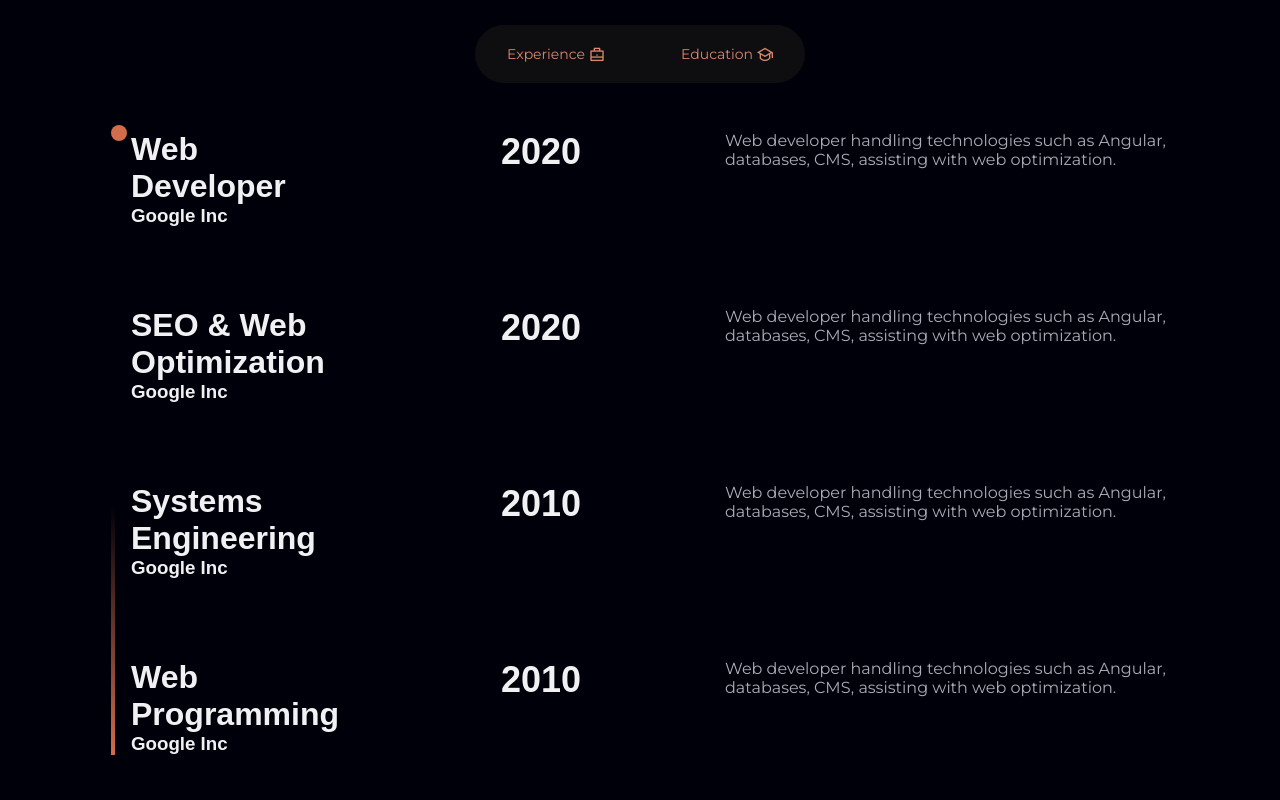
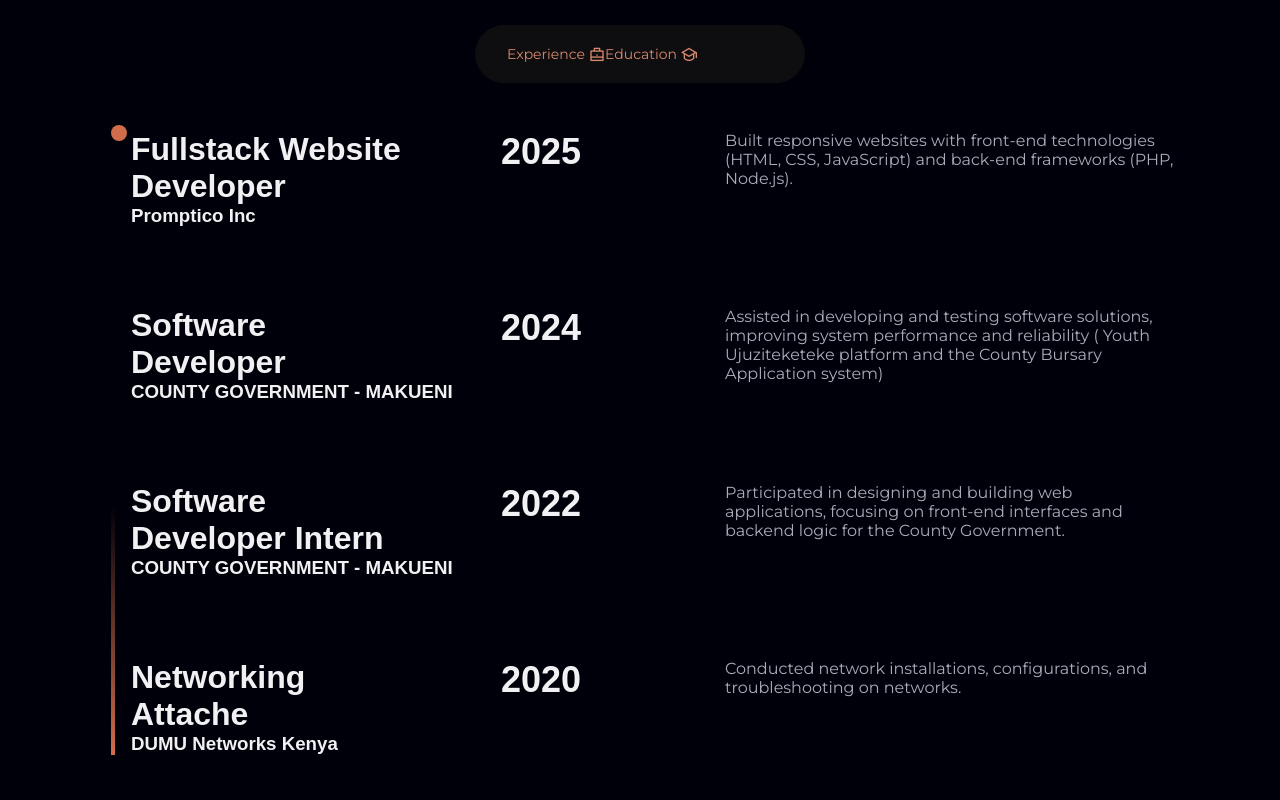
Before and after one commit to cretamusicsoftware/portfolio-one, a plain HTML site: page index.html in a window 1280 px wide. Shown: the part 3060-3860 px from the top of the page. Drawn offline with nearby package versions, Linux system fonts and the light colour scheme; a web font is replaced by a local one.

Commit message:
experince seo

```diff
--- a/assets/css/styles.css
+++ b/assets/css/styles.css
@@ -597,7 +597,6 @@ img {
   padding: 1.25rem 2rem;
   border-radius: 4rem;
   display: flex;
-  justify-content: space-between;
 }
 .work__button {
   background: none;
@@ -1031,7 +1030,7 @@ img {
     width: 220px;
     height: 220px;
   }
-  /* .work__container {
+  .work__container {
     grid-template-columns: 600px;
   }
   .work__area {
@@ -1046,7 +1045,7 @@ img {
     left: 0;
     right: 0;
     margin-inline: auto;
-  } */
+  }
   .services__container {
     grid-template-columns: repeat(2, 350px);
     align-items: flex-start;
--- a/index.html
+++ b/index.html
@@ -318,16 +318,16 @@
                 <div class="work__data">
                   <div>
                     <h1 class="work__title">
-                      Web <br />
+                      Fullstack Website <br />
                       Developer
                     </h1>
-                    <h3 class="work_subtitle">Google Inc</h3>
+                    <h3 class="work_subtitle">Promptico Inc</h3>
                   </div>
-                  <h2 class="work__year">2020</h2>
+                  <h2 class="work__year">2025</h2>
                 </div>
                 <p class="work__description">
-                  Web developer handling technologies such as Angular,
-                  databases, CMS, assisting with web optimization.
+                  Built responsive websites with front-end technologies (HTML,
+                  CSS, JavaScript) and back-end frameworks (PHP, Node.js).
                 </p>
               </div>
 
@@ -335,16 +335,18 @@
                 <div class="work__data">
                   <div>
                     <h1 class="work__title">
-                      SEO & Web <br />
-                      Optimization
+                      Software <br />
+                      Developer
                     </h1>
-                    <h3 class="work_subtitle">Google Inc</h3>
+                    <h3 class="work_subtitle">COUNTY GOVERNMENT - MAKUENI</h3>
                   </div>
-                  <h2 class="work__year">2020</h2>
+                  <h2 class="work__year">2024</h2>
                 </div>
                 <p class="work__description">
-                  Web developer handling technologies such as Angular,
-                  databases, CMS, assisting with web optimization.
+                  Assisted in developing and testing software solutions,
+                  improving system performance and reliability ( Youth
+                  Ujuziteketeke platform and the County Bursary Application
+                  system)
                 </p>
               </div>
 
@@ -352,16 +354,17 @@
                 <div class="work__data">
                   <div>
                     <h1 class="work__title">
-                      Systems <br />
-                      Engineering
+                      Software <br />
+                      Developer Intern
                     </h1>
-                    <h3 class="work_subtitle">Google Inc</h3>
+                    <h3 class="work_subtitle">COUNTY GOVERNMENT - MAKUENI</h3>
                   </div>
-                  <h2 class="work__year">2010</h2>
+                  <h2 class="work__year">2022</h2>
                 </div>
                 <p class="work__description">
-                  Web developer handling technologies such as Angular,
-                  databases, CMS, assisting with web optimization.
+                  Participated in designing and building web applications,
+                  focusing on front-end interfaces and backend logic for the
+                  County Government.
                 </p>
               </div>
 
@@ -369,16 +372,16 @@
                 <div class="work__data">
                   <div>
                     <h1 class="work__title">
-                      Web <br />
-                      Programming
+                      Networking <br />
+                      Attache
                     </h1>
-                    <h3 class="work_subtitle">Google Inc</h3>
+                    <h3 class="work_subtitle">DUMU Networks Kenya</h3>
                   </div>
-                  <h2 class="work__year">2010</h2>
+                  <h2 class="work__year">2020</h2>
                 </div>
                 <p class="work__description">
-                  Web developer handling technologies such as Angular,
-                  databases, CMS, assisting with web optimization.
+                  Conducted network installations, configurations, and
+                  troubleshooting on networks.
                 </p>
               </div>
             </div>
@@ -416,7 +419,7 @@
                 </div>
                 <p class="work__description">
                   College student, learning the basics of programming, web
-                  development, and other topics, graduating with honors.
+                  development, and other topics, certified as a programmer.
                 </p>
               </div>
             </div>
```
